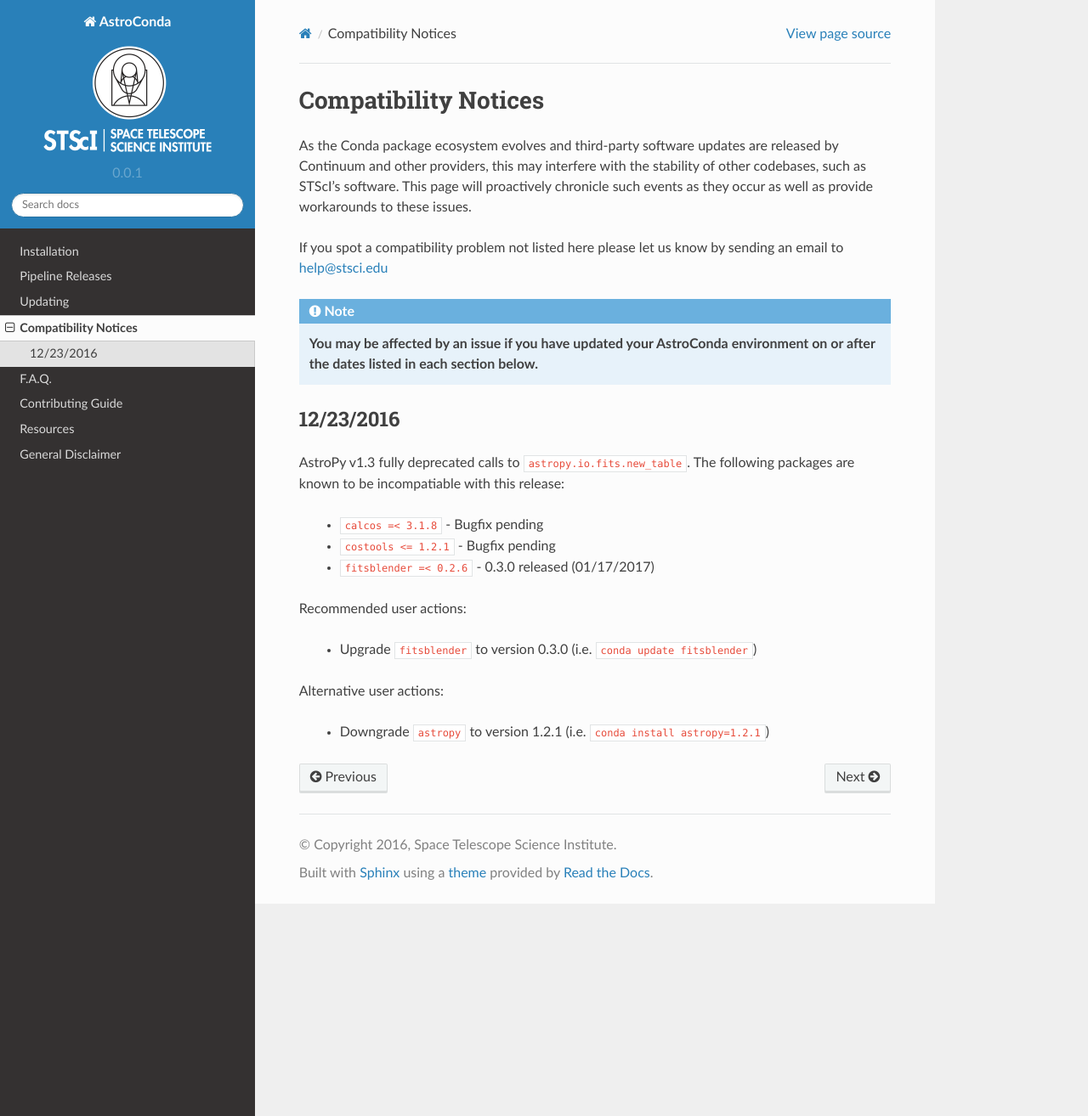
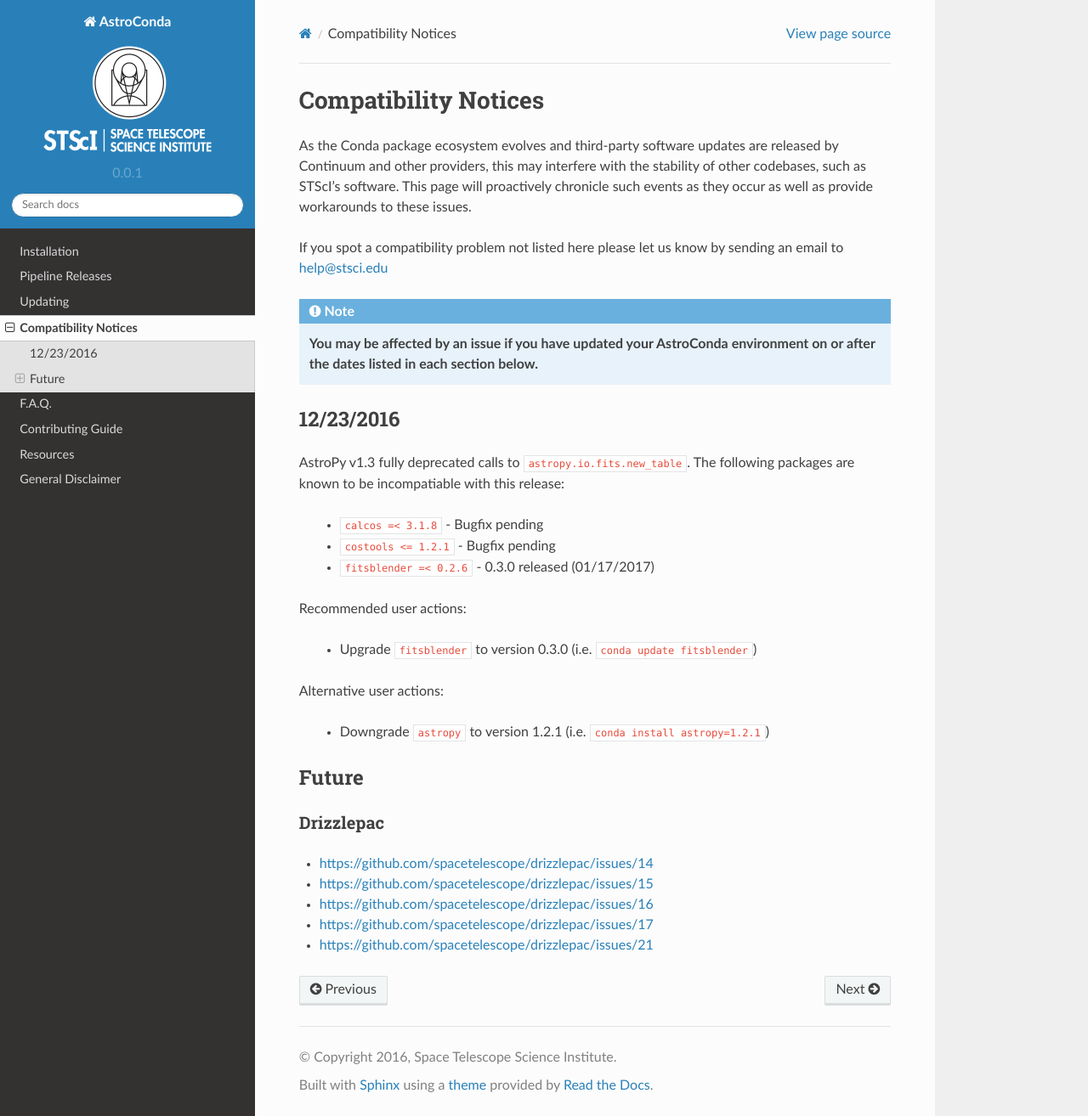
Before and after one commit to jhunkeler/astroconda, a Sphinx documentation site: the page built from source/compat.rst, in a window 1280 px wide and 1314 px high. Shown: the whole window at 85% size. Built offline with Sphinx 7.4.7 and the Read the Docs theme 2.0.0, drawn with Linux system fonts in a browser that asks for light colours; pages that are not in the unit, such as notebooks, are missing from menus.

Commit message:
Added drizzlepac deprecation issues for future (#42)
As requested by Joe and Warren

```diff
--- a/source/compat.rst
+++ b/source/compat.rst
@@ -27,3 +27,15 @@
 Alternative user actions:
 
   * Downgrade ``astropy`` to version 1.2.1 (i.e. ``conda install astropy=1.2.1``)
+
+Future
+======
+
+Drizzlepac
+----------
+
+* https://github.com/spacetelescope/drizzlepac/issues/14
+* https://github.com/spacetelescope/drizzlepac/issues/15
+* https://github.com/spacetelescope/drizzlepac/issues/16
+* https://github.com/spacetelescope/drizzlepac/issues/17
+* https://github.com/spacetelescope/drizzlepac/issues/21
```
